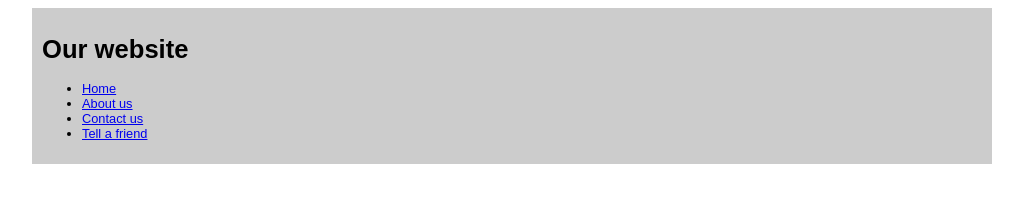
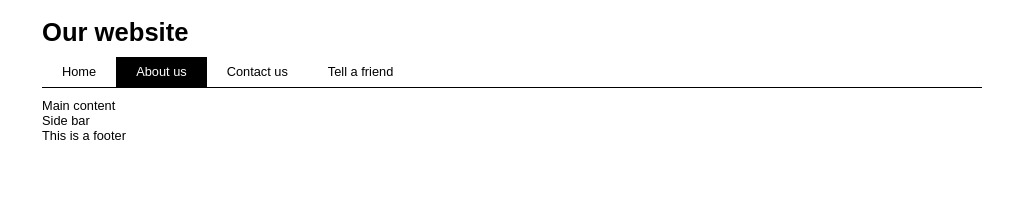
Before and after one commit to soni-R/html-and-css-for-beginning-web-dev, a plain HTML site: page project/index.html in a window 1280 px wide. Shown: the whole page, without its empty margins (128-1151 px from the left). Drawn offline with Linux system fonts and the light colour scheme.

Commit message:
update index and add styles to menu bar

```diff
--- a/project/global.css
+++ b/project/global.css
@@ -2,9 +2,45 @@ body{
     font: 0.8em Arial, sans-serif;
 }
 
+h1, ul{
+    margin: 0;
+    padding: 0;
+}
+
+.clear{
+    clear: both;
+}
+
 #wrap{
-    background: #ccc;
     width: 940px;
     padding: 10px;
     margin: 0 auto;
 }
+
+#header{
+    margin-bottom: 10px;
+}
+
+#menu ul{
+   list-style: none;
+   height: 30px;
+   margin-bottom: 10px;
+   border-bottom: 1px solid #000;
+}
+
+#menu ul li{
+    float:left;
+}
+
+#menu ul li a{
+    color:#000;
+    text-decoration:none;
+    display:block;
+    padding: 0 20px;
+    line-height: 30px;
+}
+
+#menu ul li a:hover, #menu ul li a.selected{
+    background: #000;
+    color: #fff;
+}
--- a/project/index.html
+++ b/project/index.html
@@ -27,12 +27,18 @@
                             <a href="#">Tell a friend</a>
                         </li>
                     </ul>
+                    <div class="clear"></div>
                 </div>
                 <div id="main">
-
+                    <div id="content">
+                        Main content
+                    </div>
+                    <div id="side">
+                        Side bar
+                    </div>
                 </div>
                 <div id="footer">
-
+                    This is a footer
                 </div>
             </div>
         </body>
```
